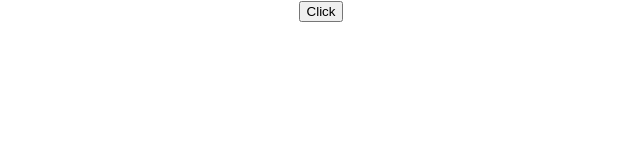
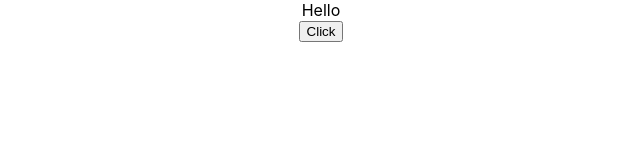
Before and after one commit to Thakshila-N/First_React_Project, a React (Create React App) app: page / in a window 1280 px wide. Shown: the top 160 px of the page, without its empty margins (319-959 px from the left). Built offline with nearby package versions, Linux system fonts and the light colour scheme.

Commit message:
Event Binding

```diff
--- a/src/App.js
+++ b/src/App.js
@@ -2,6 +2,7 @@
 import './App.css';
 import ClassClick from './Components/ClassClick';
 import Counter from './Components/Counter';
+import EventBinding from './Components/EventBinding';
 import FuntionClick from './Components/FuntionClick';
 import {Greet} from './Components/Greet'
 import Message from './Components/Message';
@@ -15,7 +16,8 @@ function App() {
       <Message />
       <Counter />
       <FuntionClick /> */}
-      <ClassClick />
+      {/* <ClassClick /> */}
+      <EventBinding />
 
 
     </div>
--- /dev/null
+++ b/src/Components/EventBinding.js
@@ -0,0 +1,32 @@
+import React, { Component } from 'react'
+
+class EventBinding extends Component {
+
+    constructor(props) {
+      super(props)
+
+      this.state = {
+         message: 'Hello'
+      }
+
+      this.clickHandler = this.clickHandler.bind(this)
+    }
+
+    clickHandler(){
+        this.setState({
+
+            message: 'Good'
+        })
+    }
+
+  render() {
+    return (
+      <div>
+        <div>{this.state.message}</div>
+        <button onClick = {this.clickHandler}>Click</button>
+      </div>
+    )
+  }
+}
+
+export default EventBinding
```
